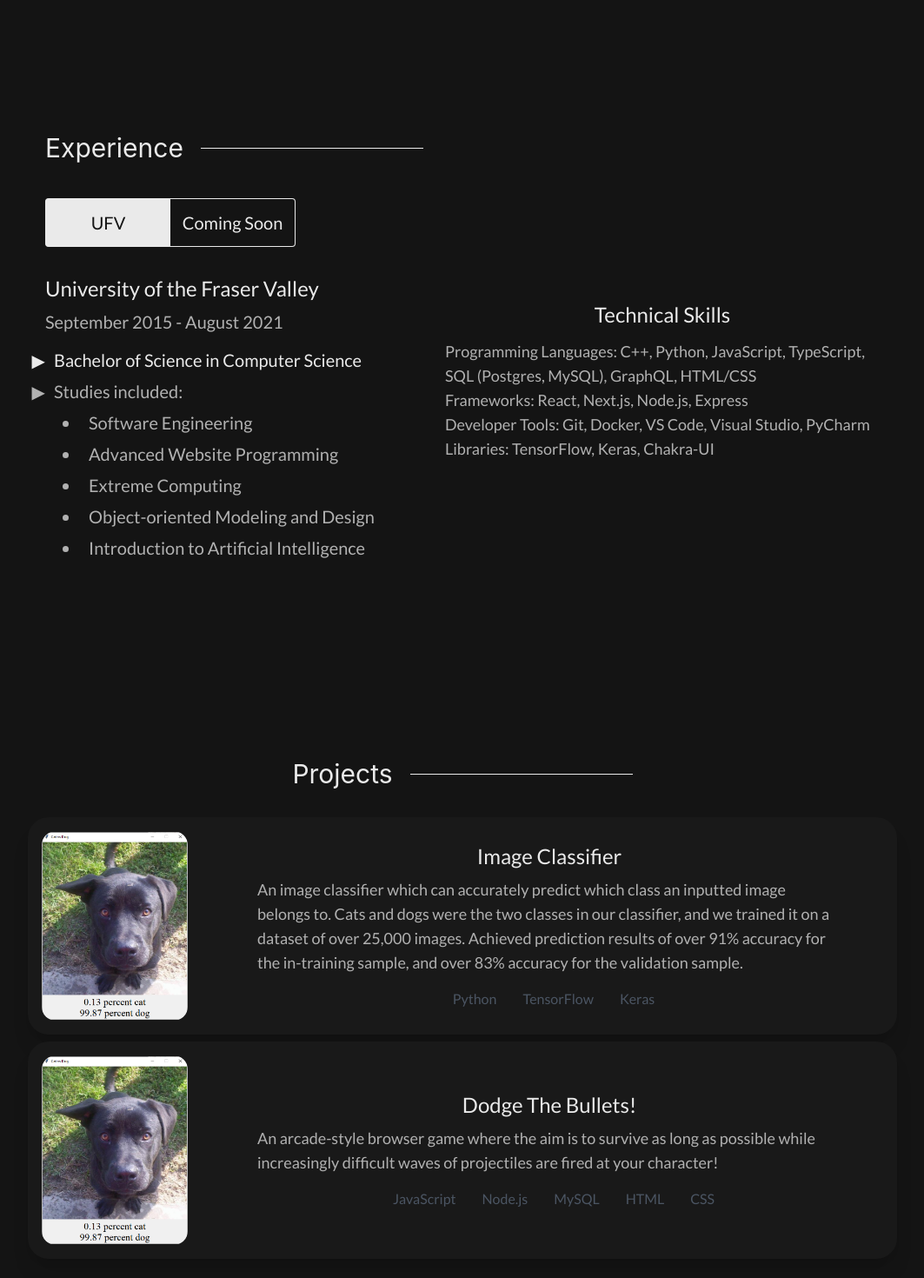
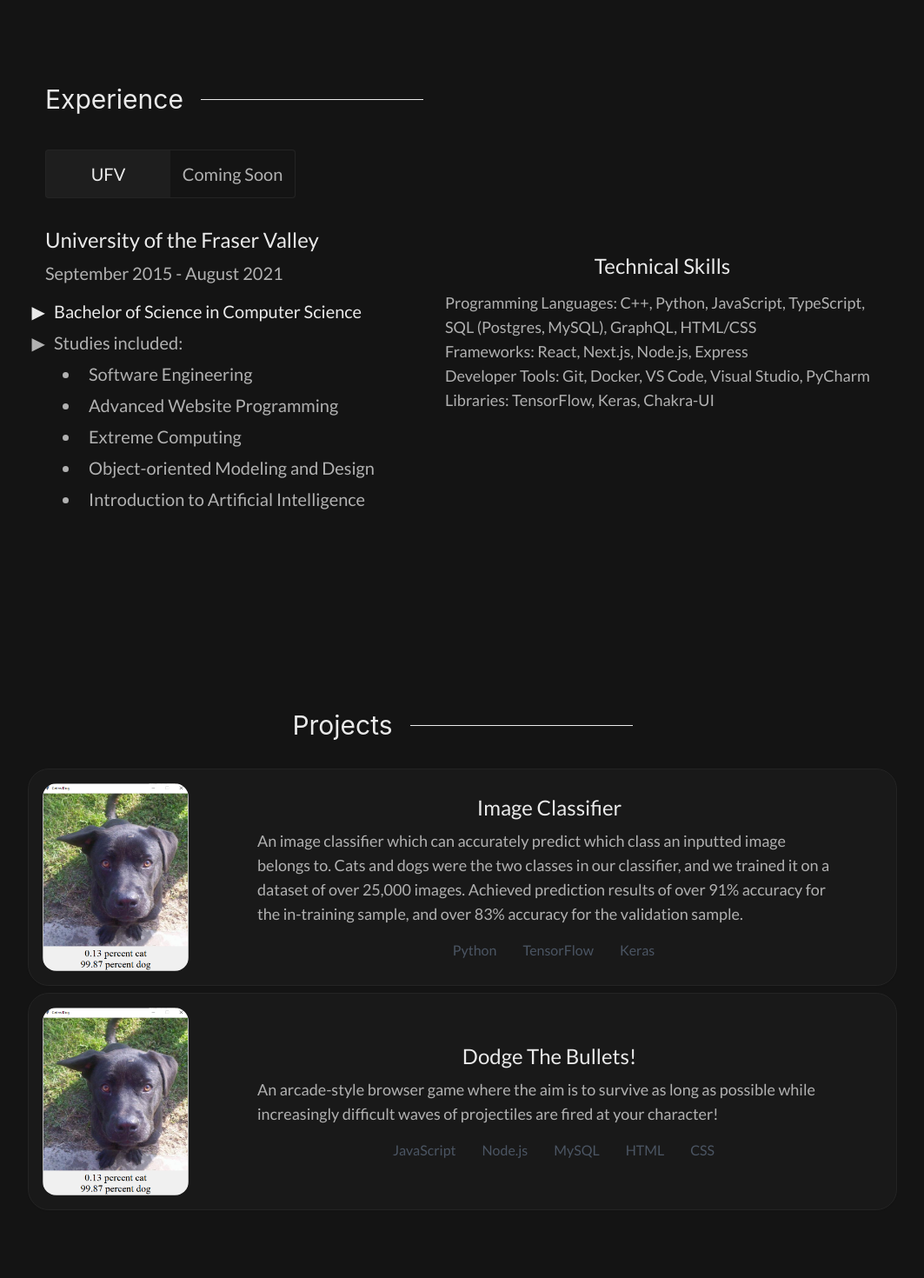
Before and after one commit to nevilmills/portfolio, a Next.js app: page / in a window 1280 px wide. Shown: the part 1540-3010 px from the top of the page at 87% size, without its empty margins (108-1171 px from the left). Built offline with nearby package versions, Linux system fonts and the light colour scheme.

Commit message:
Add border and bg color change on hover to project entries

```diff
--- a/components/DodgeTheBullets.tsx
+++ b/components/DodgeTheBullets.tsx
@@ -10,7 +10,7 @@ export const DodgeTheBullets: React.FC<DodgeTheBulletsProps> = ({}) => {
       target="_blank"
       className="block"
     >
-      <div className="flex w-[1000px] h-[250px] shadow-xl rounded-3xl project-entry">
+      <div className="flex w-[1000px] h-[250px] project-entry">
         <div className="w-[200px] h-full  p-4">
           <div className="w-full h-full relative rounded-2xl overflow-hidden">
             <Image
--- a/components/ImageClassifier.tsx
+++ b/components/ImageClassifier.tsx
@@ -6,7 +6,7 @@ interface ImageClassifierProps {}
 export const ImageClassifier: React.FC<ImageClassifierProps> = ({}) => {
   return (
     <a href="/" target="_blank" className="block">
-      <div className="flex w-[1000px] h-[250px]  shadow-xl rounded-3xl project-entry">
+      <div className="flex w-[1000px] h-[250px] project-entry">
         <div className="w-[200px] h-full p-4">
           <div className="w-full h-full relative rounded-2xl overflow-hidden">
             <Image
--- a/components/sections/About.tsx
+++ b/components/sections/About.tsx
@@ -19,24 +19,23 @@ export const About: React.FC<AboutProps> = ({}) => {
         <div className="flex mt-10">
           <div className="max-w-xl space-y-4 primaryText antialiased text-xl font-lato">
             <p>
-              Hi! My name is Nevil and ... My interest in web development was
-              ignited through an advanced web development course at university.
-              Since then, I've been focusing on learning more about full stack
-              development by building various web apps.
+              Hello! My name is Nevil and I enjoy building web applications. I'm
+              a recent graduate from the University of the Fraser Valley
+              currently looking for a team of developers to join.
             </p>
             <p>
-              Lorem ipsum dolor sit amet, consectetur adipiscing elit, sed do
-              eiusmod tempor incididunt ut labore et dolore magna aliqua. Ut
-              enim ad minim veniam, quis nostrud exercitation ullamco laboris
-              nisi ut aliquip ex ea commodo consequat. Duis aute irure dolor in
-              reprehenderit in voluptate velit esse cillum dolore eu fugiat
-              nulla pariatur.
+              My Interest in web development was sparked while taking an
+              advanced web development course in University, where I built a
+              browser game with vanilla JavaScript. Following this semester, I
+              had an urge to try building a web application using a frontend
+              library, and so I learned React. Since then, I've continued
+              learning more about full stack development by building various web
+              apps.
             </p>
             <p>
-              Sed ut perspiciatis unde omnis iste natus error sit voluptatem
-              accusantium doloremque laudantium, totam rem aperiam, eaque ipsa
-              quae ab illo inventore veritatis et quasi architecto beatae vitae
-              dicta sunt explicabo.
+              Outside of development, I'm passionate about health and fitness,
+              and love music and movies. Some of my other hobbies are playing
+              squash, snowboarding, and video games.
             </p>
           </div>
           <div className="ml-10 w-[225px] h-[300px] relative rounded-md overflow-hidden drop-shadow-lg">
--- a/styles/globals.css
+++ b/styles/globals.css
@@ -18,11 +18,15 @@
   }
 
   .tab {
-    @apply h-14 w-36 border-offwhite text-offwhite border-[1px] font-lato antialiased text-xl;
+    @apply h-14 w-36 border-borderBlack text-lightGrey border-[1px] font-lato antialiased text-xl;
   }
 
   .is-active {
-    @apply bg-offwhite text-lightBlack;
+    @apply bg-lightestBlack text-offwhite;
+  }
+
+  .tab:not(.is-active) {
+    @apply hover:bg-lightestBlack;
   }
 
   .underline {
@@ -60,7 +64,7 @@
   }
 
   .project-entry {
-    @apply bg-lighterBlack;
+    @apply bg-lighterBlack border-borderBlack border-[1px] hover:bg-lightestBlack shadow-sm rounded-3xl;
   }
 
   /* ... */
--- a/tailwind.config.js
+++ b/tailwind.config.js
@@ -31,7 +31,9 @@ module.exports = {
         offwhite: "#eaeaea",
         lightBlack: "#141414",
         lighterBlack: "#191919",
+        lightestBlack: "#1e1e1e",
         lightGrey: "#b1b1b1",
+        borderBlack: "#242424",
       },
     },
   },
```
